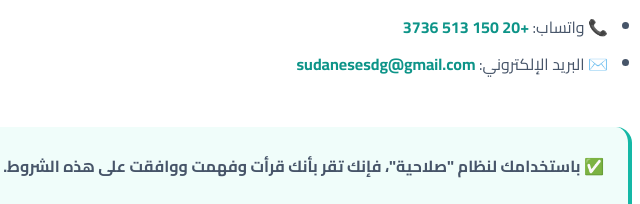
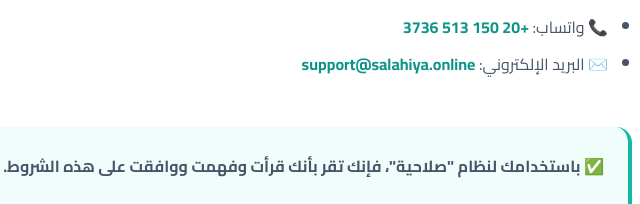
Before and after one commit to sudanesesdg-collab/Salahiya, a plain HTML site: page privacy.html in a window 1280 px wide. Shown: the part 2623-2827 px from the top of the page, 392-1032 px from the left. Drawn offline with nearby package versions, Linux system fonts and the light colour scheme.

Commit message:
Update privacy.html

```diff
--- a/privacy.html
+++ b/privacy.html
@@ -118,7 +118,7 @@
       <p>لأي استفسار أو شكوى، تواصل معنا:</p>
       <ul>
         <li>📞 واتساب: <a href="https://wa.me/201505133736" class="text-teal-600 font-bold hover:underline">+20 150 513 3736</a></li>
-        <li>✉️ البريد الإلكتروني: <a href="mailto:sudanesesdg@gmail.com" class="text-teal-600 font-bold hover:underline">sudanesesdg@gmail.com</a></li>
+        <li>✉️ البريد الإلكتروني: <a href="mailto:support@salahiya.online" class="text-teal-600 font-bold hover:underline">support@salahiya.online</a></li>
       </ul>
 
       <div class="mt-12 p-6 rounded-2xl bg-teal-50 border-r-4 border-teal-500">
```
